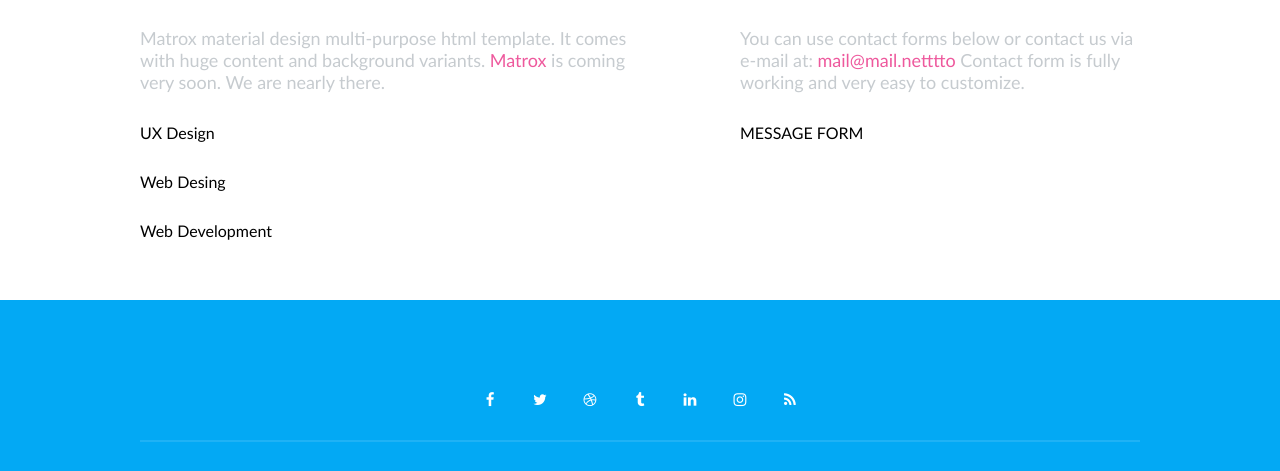
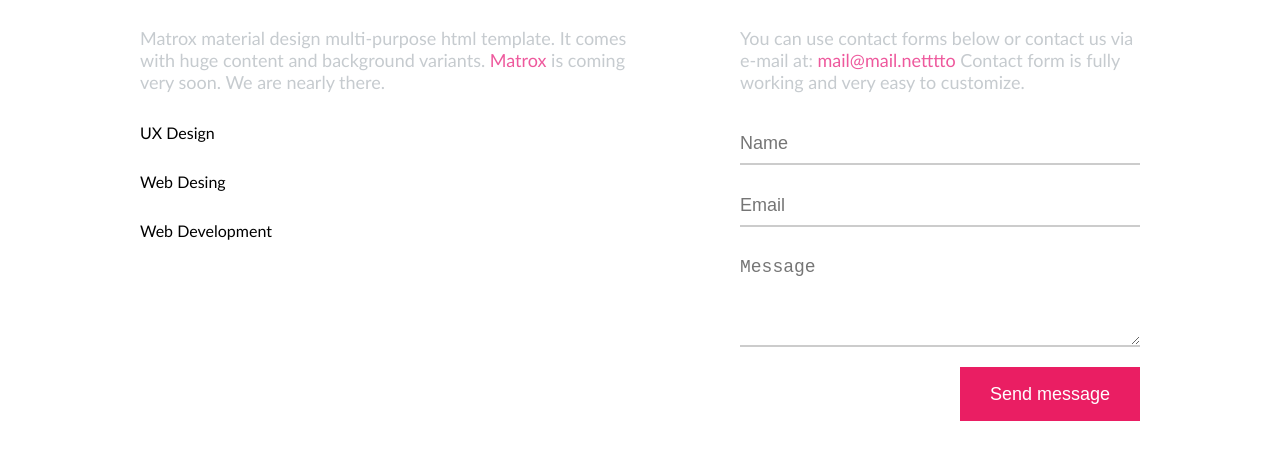
Before and after one commit to marinkus/10-coming_soon, a website: page index.html in a window 1280 px wide. Shown: the part 887-1358 px from the top of the page. Drawn offline with Linux system fonts and the light colour scheme.

Commit message:
message form

```diff
--- a/css/components/button.css
+++ b/css/components/button.css
@@ -1,6 +1,8 @@
 .btn {
     border: none;
+    font-size: 18px;
+    line-height: 18px;
     background-color: var(--btn-bg-color);
     color: #fff;
-    padding: 10px 25px;
+    padding: 18px 30px;
 }
--- a/css/components/form.css
+++ b/css/components/form.css
@@ -0,0 +1,26 @@
+.form {
+    display: flex;
+    flex-wrap: wrap;
+    gap: 20px;
+    justify-content: flex-end;
+}
+
+.form label{
+    display: none;
+}
+
+.form textarea,
+.form input {
+    width: 100%;
+    padding: 10px 0;
+    border: none;
+    border-bottom: 2px solid #ccc;
+    line-height: 20px;
+    font-size: 18px;
+}
+.form textarea {
+    min-height: 60px;
+    height: 100px;
+    max-height: 240px;
+    resize: vertical;
+}
--- a/css/pages/home.css
+++ b/css/pages/home.css
@@ -75,6 +75,9 @@ section.bg-main {
 .section-description > a:hover {
     text-decoration: underline;
 }
+.right-column .btn {
+    align-self: flex-end;
+}
 /* main end */
 
 /* Footer start */
--- a/index.html
+++ b/index.html
@@ -59,7 +59,15 @@
             <div class="column right-column">
                 <h2 class="section-title">Have any question?</h2>
                 <p class="section-description">You can use contact forms below or contact us via e-mail at: <a href="mailto:mail@mail.netttto">mail@mail.netttto</a> Contact form is fully working and very easy to customize.</p>
-                <form>MESSAGE FORM</form>
+                <form class="form">
+                    <label for="name">Name</label>
+                    <input id="name" type="text" placeholder="Name" required>
+                    <label for="email">Email</label>
+                    <input form="email" type="email" placeholder="Email" required>
+                    <label for="message">Message</label>
+                    <textarea id="message" placeholder="Message" required></textarea>
+                    <button type="submit" class="btn">Send message</button>
+                </form>
             </div>
         </div>
    </section>
```
